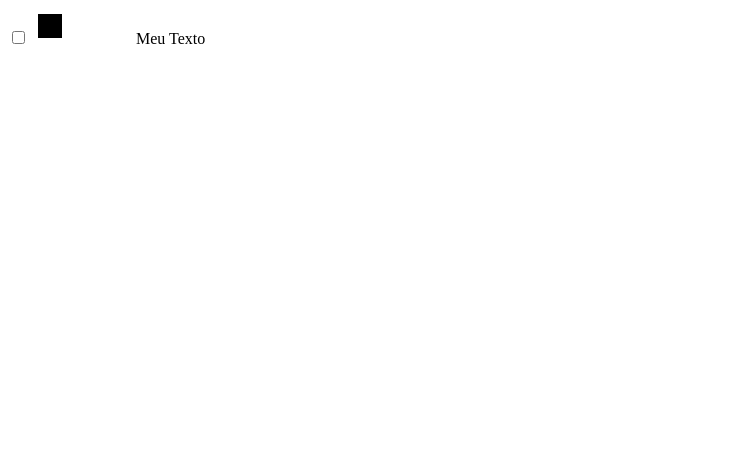
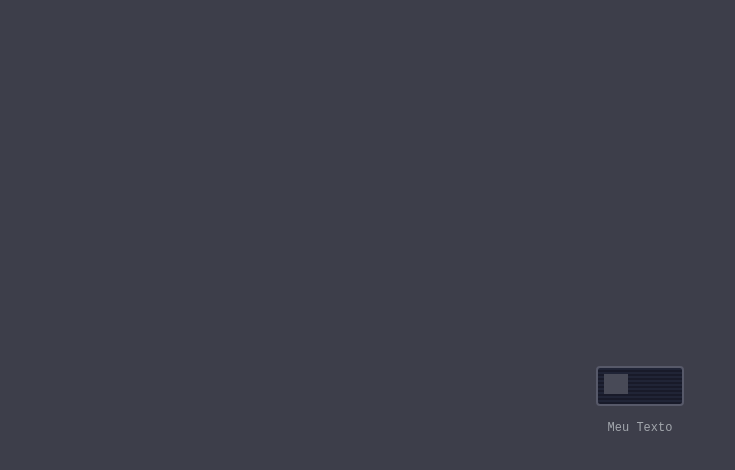
Before and after one commit to erikraft/Botao-Toggle, a plain HTML site: page index.html in a window 1280 px wide. Shown: the whole page, without its empty margins (0-735 px from the left). Drawn offline with Linux system fonts and the light colour scheme.

Commit message:
Update index.html

```diff
--- a/index.html
+++ b/index.html
@@ -1,3 +1,84 @@
+<!DOCTYPE html>
+<html lang="pt-BR">
+<head>
+    <meta charset="UTF-8">
+    <meta name="viewport" content="width=device-width, initial-scale=1.0">
+    <title>SVG Toggle Effect</title>
+    <style>
+        html, body {
+            height: 100%;
+            margin: 0;
+            padding: 0;
+        }
+        body {
+            background-color: #3d3e4a;
+            display: flex;
+            justify-content: center;
+            align-items: center;
+            color: #a3a7ad;
+            font-family: "IBM Plex Mono", monospace;
+            font-weight: 300;
+            font-size: 12px;
+            flex-direction: column;
+        }
+        h1 {
+            background-color: rgba(0, 0, 0, 0.5);
+            color: #76b3fa;
+            font-size: 20px;
+            font-family: "Lexend Deca", sans-serif;
+            font-weight: 300;
+            margin-bottom: 30px;
+            padding: 20px 0;
+            text-align: center;
+            width: 100%;
+        }
+        .wrapper {
+            display: flex;
+            flex-wrap: wrap;
+            justify-content: center;
+            margin: 10px;
+        }
+        .input-container {
+            border-radius: 8px;
+            display: flex;
+            align-items: center;
+            flex-direction: column;
+            margin: 10px 20px;
+            position: relative;
+        }
+        .control-label {
+            background-color: #24252c;
+            background-image: repeating-linear-gradient(0deg, #181a29, #181a29 2px, #202436 2px, #202436 4px);
+            border: 2px solid #575969;
+            border-radius: 4px;
+            display: block;
+            width: 84px;
+            height: 36px;
+            position: relative;
+            transition: border-color 300ms ease-in-out, box-shadow 300ms ease-in-out;
+            margin-bottom: 15px;
+        }
+        input[type="checkbox"] {
+            opacity: 0;
+            position: absolute;
+        }
+        input[type="checkbox"]:checked + label {
+            border-color: #76b3fa;
+            box-shadow: 0 0 20px 0 #0763f7, inset 0px 0px 12px 0px #0763f7;
+        }
+        input[type="checkbox"]:checked + label svg rect {
+            fill: #76b3fa;
+        }
+        input[type="checkbox"]:focus + label {
+            border-color: #76b3fa;
+        }
+        svg rect {
+            fill: #484a57;
+            transition: fill 300ms ease-in-out, transform 300ms ease-in-out;
+        }
+    </style>
+</head>
+<body>
     <div class="wrapper">
         <div class="input-container">
             <input id="slide-toggle-control" type="checkbox" value="1" />
@@ -18,7 +99,6 @@
                             <rect x="26" y="6" width="2" height="2" />
                             <rect x="28" y="6" width="2" height="2" />
                         </g>
-
                         <g class="row">
                             <rect x="6" y="8" width="2" height="2" />
                             <rect x="8" y="8" width="2" height="2" />
@@ -33,7 +113,6 @@
                             <rect x="26" y="8" width="2" height="2" />
                             <rect x="28" y="8" width="2" height="2" />
                         </g>
-
                         <g class="row">
                             <rect x="6" y="10" width="2" height="2" />
                             <rect x="8" y="10" width="2" height="2" />
@@ -48,7 +127,6 @@
                             <rect x="26" y="10" width="2" height="2" />
                             <rect x="28" y="10" width="2" height="2" />
                         </g>
-
                         <g class="row">
                             <rect x="6" y="12" width="2" height="2" />
                             <rect x="8" y="12" width="2" height="2" />
@@ -63,7 +141,6 @@
                             <rect x="26" y="12" width="2" height="2" />
                             <rect x="28" y="12" width="2" height="2" />
                         </g>
-
                         <g class="row">
                             <rect x="6" y="14" width="2" height="2" />
                             <rect x="8" y="14" width="2" height="2" />
@@ -78,7 +155,6 @@
                             <rect x="26" y="14" width="2" height="2" />
                             <rect x="28" y="14" width="2" height="2" />
                         </g>
-
                         <g class="row">
                             <rect x="6" y="16" width="2" height="2" />
                             <rect x="8" y="16" width="2" height="2" />
@@ -93,7 +169,6 @@
                             <rect x="26" y="16" width="2" height="2" />
                             <rect x="28" y="16" width="2" height="2" />
                         </g>
-
                         <g class="row">
                             <rect x="6" y="18" width="2" height="2" />
                             <rect x="8" y="18" width="2" height="2" />
@@ -108,7 +183,6 @@
                             <rect x="26" y="18" width="2" height="2" />
                             <rect x="28" y="18" width="2" height="2" />
                         </g>
-
                         <g class="row">
                             <rect x="6" y="20" width="2" height="2" />
                             <rect x="8" y="20" width="2" height="2" />
@@ -123,7 +197,6 @@
                             <rect x="26" y="20" width="2" height="2" />
                             <rect x="28" y="20" width="2" height="2" />
                         </g>
-
                         <g class="row">
                             <rect x="6" y="22" width="2" height="2" />
                             <rect x="8" y="22" width="2" height="2" />
@@ -138,7 +211,6 @@
                             <rect x="26" y="22" width="2" height="2" />
                             <rect x="28" y="22" width="2" height="2" />
                         </g>
-
                         <g class="row">
                             <rect x="6" y="24" width="2" height="2" />
                             <rect x="8" y="24" width="2" height="2" />
@@ -153,38 +225,26 @@
                             <rect x="26" y="24" width="2" height="2" />
                             <rect x="28" y="24" width="2" height="2" />
                         </g>
-
-          <g class="row">
-            <rect x="6" y="26" width="2" height="2" />
-            <rect x="8" y="26" width="2" height="2" />
-            <rect x="10" y="26" width="2" height="2" />
-            <rect x="12" y="26" width="2" height="2" />
-            <rect x="14" y="26" width="2" height="2" />
-            <rect x="16" y="26" width="2" height="2" />
-            <rect x="18" y="26" width="2" height="2" />
-            <rect x="20" y="26" width="2" height="2" />
-            <rect x="22" y="26" width="2" height="2" />
-            <rect x="24" y="26" width="2" height="2" />
-            <rect x="26" y="26" width="2" height="2" />
-            <rect x="28" y="26" width="2" height="2" />
-          </g>
-
-          <g class="row">
-            <rect x="6" y="28" width="2" height="2" />
-            <rect x="8" y="28" width="2" height="2" />
-            <rect x="10" y="28" width="2" height="2" />
-            <rect x="12" y="28" width="2" height="2" />
-            <rect x="14" y="28" width="2" height="2" />
-            <rect x="16" y="28" width="2" height="2" />
-            <rect x="18" y="28" width="2" height="2" />
-            <rect x="20" y="28" width="2" height="2" />
-            <rect x="22" y="28" width="2" height="2" />
-            <rect x="24" y="28" width="2" height="2" />
-            <rect x="26" y="28" width="2" height="2" />
-            <rect x="28" y="28" width="2" height="2" />
-          </g>
                     </g>
                 </svg>
             </label>
             <label for="slide-toggle-control">Meu Texto</label>
         </div>
+    </div>
+    <script>
+        document.addEventListener("DOMContentLoaded", () => {
+            const slideToggle = document.getElementById("slide-toggle-control");
+            slideToggle.addEventListener("change", () => {
+                const rows = [...document.querySelectorAll(".row")];
+                rows.forEach((row, index) => {
+                    setTimeout(() => {
+                        row.querySelectorAll('rect').forEach(rect => {
+                            rect.style.transform = slideToggle.checked ? 'translateX(48px)' : 'translateX(0)';
+                        });
+                    }, index * 10);
+                });
+            });
+        });
+    </script>
+</body>
+</html>
```
Lines whose indentation alone changed are shown as unchanged.
